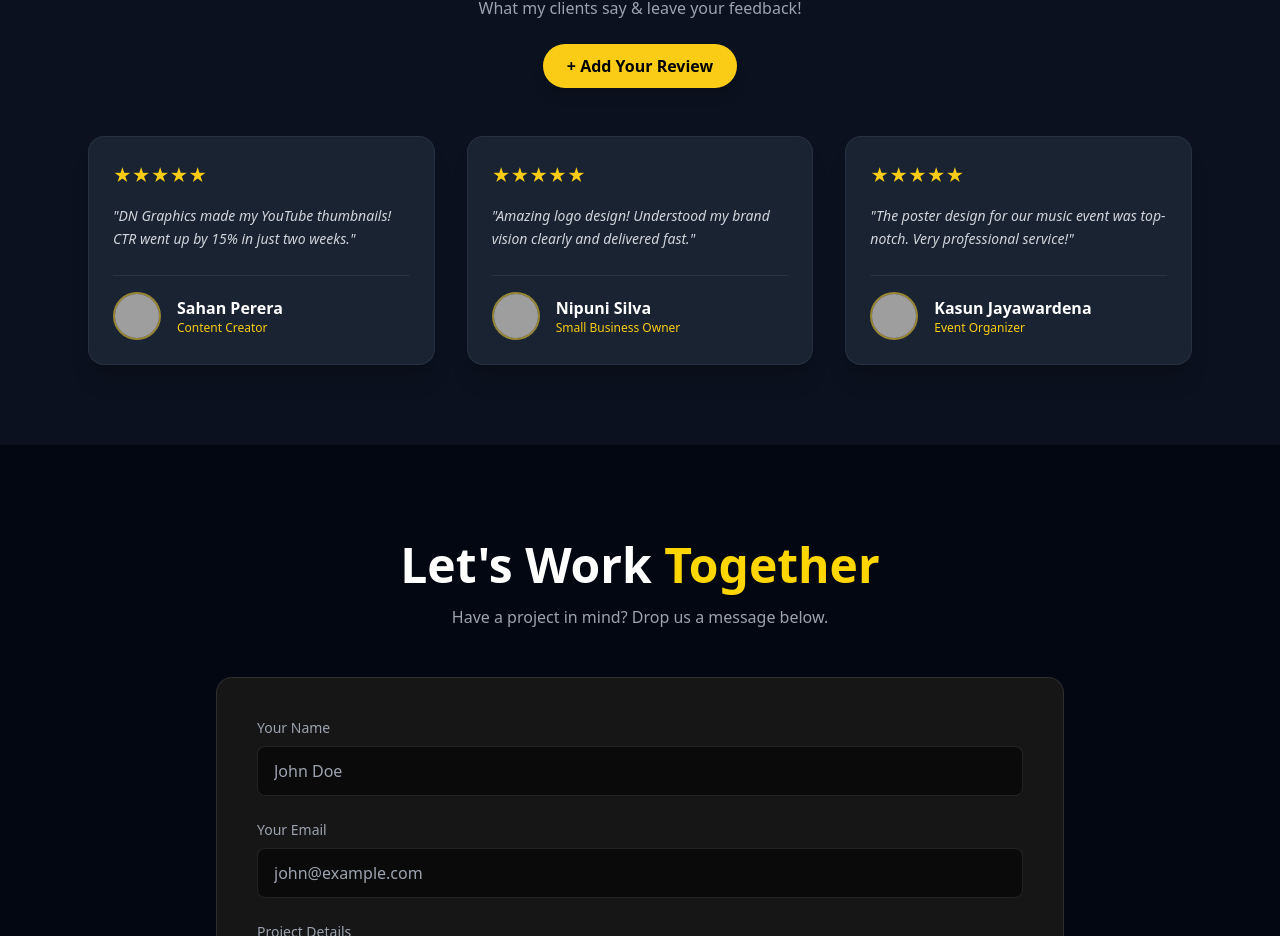
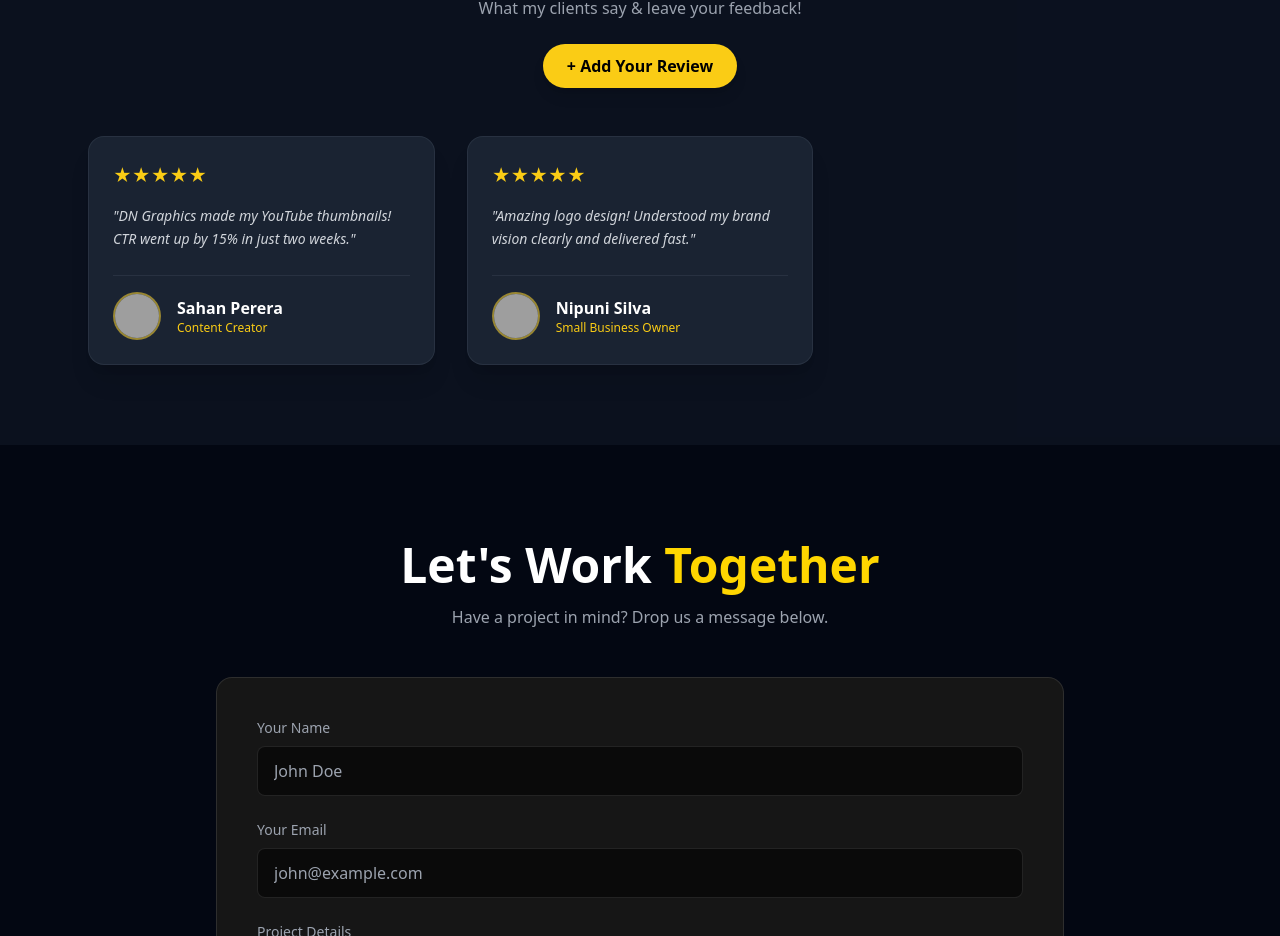
Before and after one commit to liyanagedunanjana2010-glitch/dn-graphics-pf, a React (Vite) app: page / in a window 1280 px wide. Shown: the part 3120-4056 px from the top of the page. Built offline with nearby package versions, Linux system fonts and the light colour scheme; grey boxes are pictures that could not be loaded.

Commit message:
Remove firebase and restore local testimonials state

```diff
--- a/package.json
+++ b/package.json
@@ -14,7 +14,6 @@
   },
   "dependencies": {
     "@emailjs/browser": "^4.4.1",
-    "firebase": "^12.17.1",
     "framer-motion": "^11.18.2",
     "lucide-react": "^0.474.0",
     "react": "^18.3.1",
--- a/src/components/Testimonials.jsx
+++ b/src/components/Testimonials.jsx
@@ -1,7 +1,7 @@
 import React, { useState } from 'react';
 
 const Testimonials = () => {
-  // Default Reviews (Avatar URLs සමඟ)
+  // Default Reviews
   const [reviews, setReviews] = useState([
     {
       id: 1,
@@ -18,18 +18,9 @@ const Testimonials = () => {
       review: "Amazing logo design! Understood my brand vision clearly and delivered fast.",
       rating: 5,
       avatar: "https://api.dicebear.com/7.x/avataaars/svg?seed=Nipuni"
-    },
-    {
-      id: 3,
-      name: "Kasun Jayawardena",
-      role: "Event Organizer",
-      review: "The poster design for our music event was top-notch. Very professional service!",
-      rating: 5,
-      avatar: "https://api.dicebear.com/7.x/avataaars/svg?seed=Kasun"
     }
   ]);
 
-  // Form State
   const [formData, setFormData] = useState({
     name: '',
     role: '',
@@ -49,7 +40,6 @@ const Testimonials = () => {
     e.preventDefault();
     if (!formData.name || !formData.review) return;
 
-    // Client පින්තූර Link එකක් නොදුන්නොත් නම අනුව Auto Avatar එකක් සාදයි
     const generatedAvatar = formData.avatarUrl.trim() !== ''
       ? formData.avatarUrl
       : `https://api.dicebear.com/7.x/avataaars/svg?seed=${encodeURIComponent(formData.name)}`;
@@ -127,21 +117,6 @@ const Testimonials = () => {
                 </div>
 
                 <div>
-                  <label className="block text-gray-300 text-sm mb-1">Profile Picture URL (Optional)</label>
-                  <input
-                    type="url"
-                    name="avatarUrl"
-                    value={formData.avatarUrl}
-                    onChange={handleChange}
-                    placeholder="https://example.com/photo.jpg"
-                    className="w-full bg-gray-900 border border-gray-700 rounded-xl px-4 py-2.5 text-white focus:outline-none focus:border-yellow-400"
-                  />
-                  <span className="text-xs text-gray-400 mt-1 block">
-                    * හිස්ව තැබුවහොත් Auto-Avatar එකක් සාදනු ඇත.
-                  </span>
-                </div>
-
-                <div>
                   <label className="block text-gray-300 text-sm mb-1">Rating</label>
                   <select
                     name="rating"
@@ -179,12 +154,12 @@ const Testimonials = () => {
           </div>
         )}
 
-        {/* Reviews Cards with Avatars */}
+        {/* Reviews Cards */}
         <div className="grid grid-cols-1 md:grid-cols-3 gap-8">
           {reviews.map((item) => (
             <div
               key={item.id}
-              className="bg-gray-800/80 p-6 rounded-2xl border border-gray-700/50 shadow-xl flex flex-col justify-between hover:border-yellow-400/50 transition duration-300 transform hover:-translate-y-1"
+              className="bg-gray-800/80 p-6 rounded-2xl border border-gray-700/50 shadow-xl flex flex-col justify-between"
             >
               <div>
                 <div className="flex text-yellow-400 mb-4">
@@ -197,7 +172,6 @@ const Testimonials = () => {
                 </p>
               </div>
 
-              {/* Avatar + Client Details */}
               <div className="flex items-center gap-4 pt-4 border-t border-gray-700/50">
                 <img
                   src={item.avatar}
--- a/src/firebase.js
+++ /dev/null
@@ -1,22 +0,0 @@
-// Import the functions you need from the SDKs you need
-import { initializeApp } from "firebase/app";
-import { getDatabase } from "firebase/database";
-// TODO: Add SDKs for Firebase products that you want to use
-// https://firebase.google.com/docs/web/setup#available-libraries
-
-// Your web app's Firebase configuration
-// For Firebase JS SDK v7.20.0 and later, measurementId is optional
-const firebaseConfig = {
-  apiKey: "AIzaSyDkWYGyfxsf2CUkFr_GrJuQ-GPvcZGvrIU",
-  authDomain: "dn-graphics.firebaseapp.com",
-  databaseURL: "https://dn-graphics-default-rtdb.firebaseio.com",
-  projectId: "dn-graphics",
-  storageBucket: "dn-graphics.firebasestorage.app",
-  messagingSenderId: "719831992125",
-  appId: "1:719831992125:web:fe92b995effd62c3b26754",
-  measurementId: "G-M5VTT5G0Q5"
-};
-
-// Initialize Firebase
-const app = initializeApp(firebaseConfig);
-export const db = getDatabase(app);
```
Also changed, not shown: 1 other file (tests, documents, lock files or other folders).
